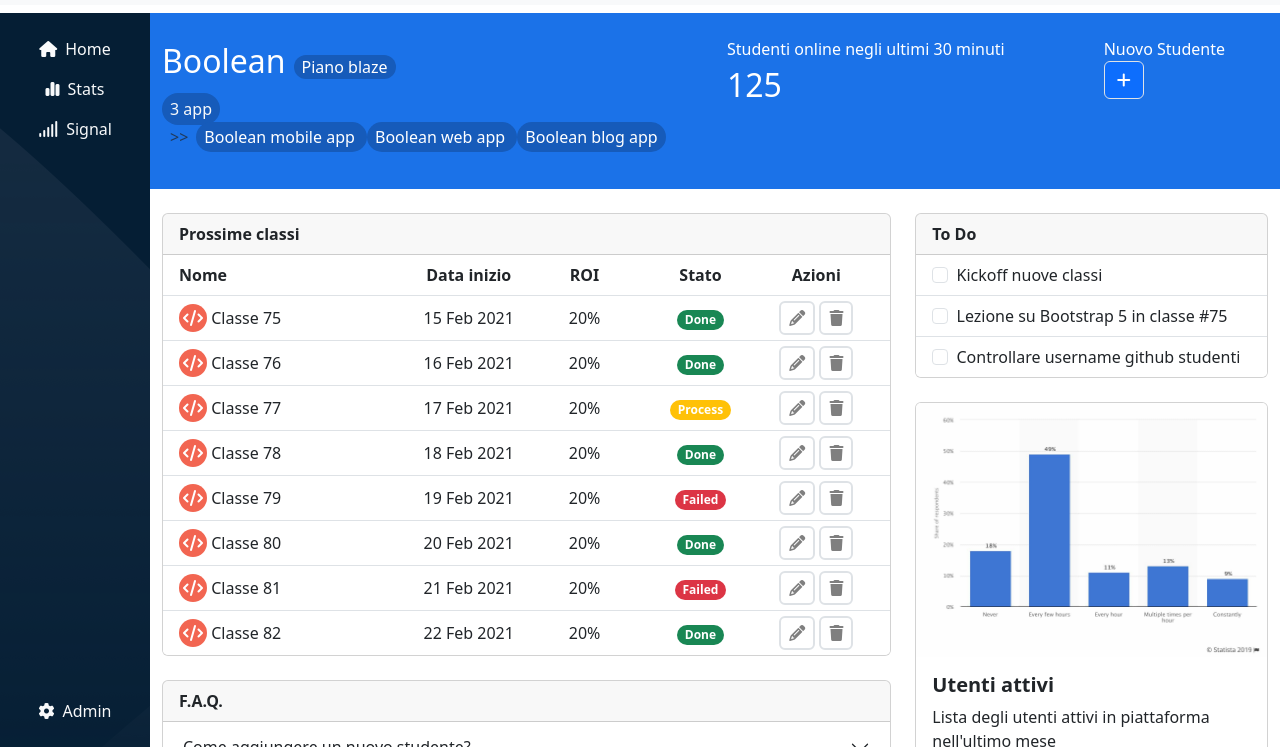
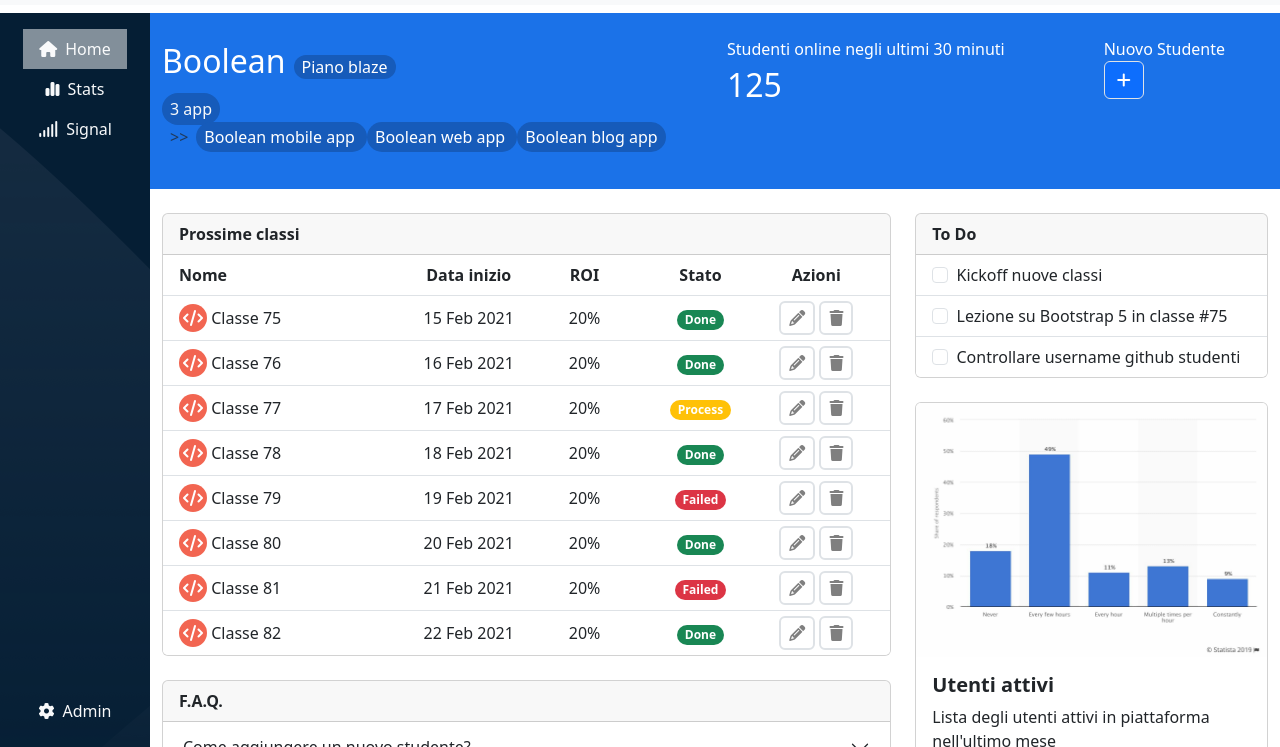
Before and after one commit to Gutierrez-Pool/html-css-bootstrap-dashboard, a plain HTML site: page index.html in a window 1280 px wide. In both pictures the pointer is over the link "Home". Shown: the part 53-800 px from the top of the page. Drawn offline with nearby package versions, Linux system fonts and the light colour scheme.

Commit message:
hover sidebar

```diff
--- a/css/style.css
+++ b/css/style.css
@@ -8,6 +8,10 @@ aside {
 .my_contenitore {
     padding-top: 66px;
     height: 100vh;
+}
+
+aside a:hover {
+    background-color: rgba(255, 255, 255, 0.5);
 }
 
 header {
```
